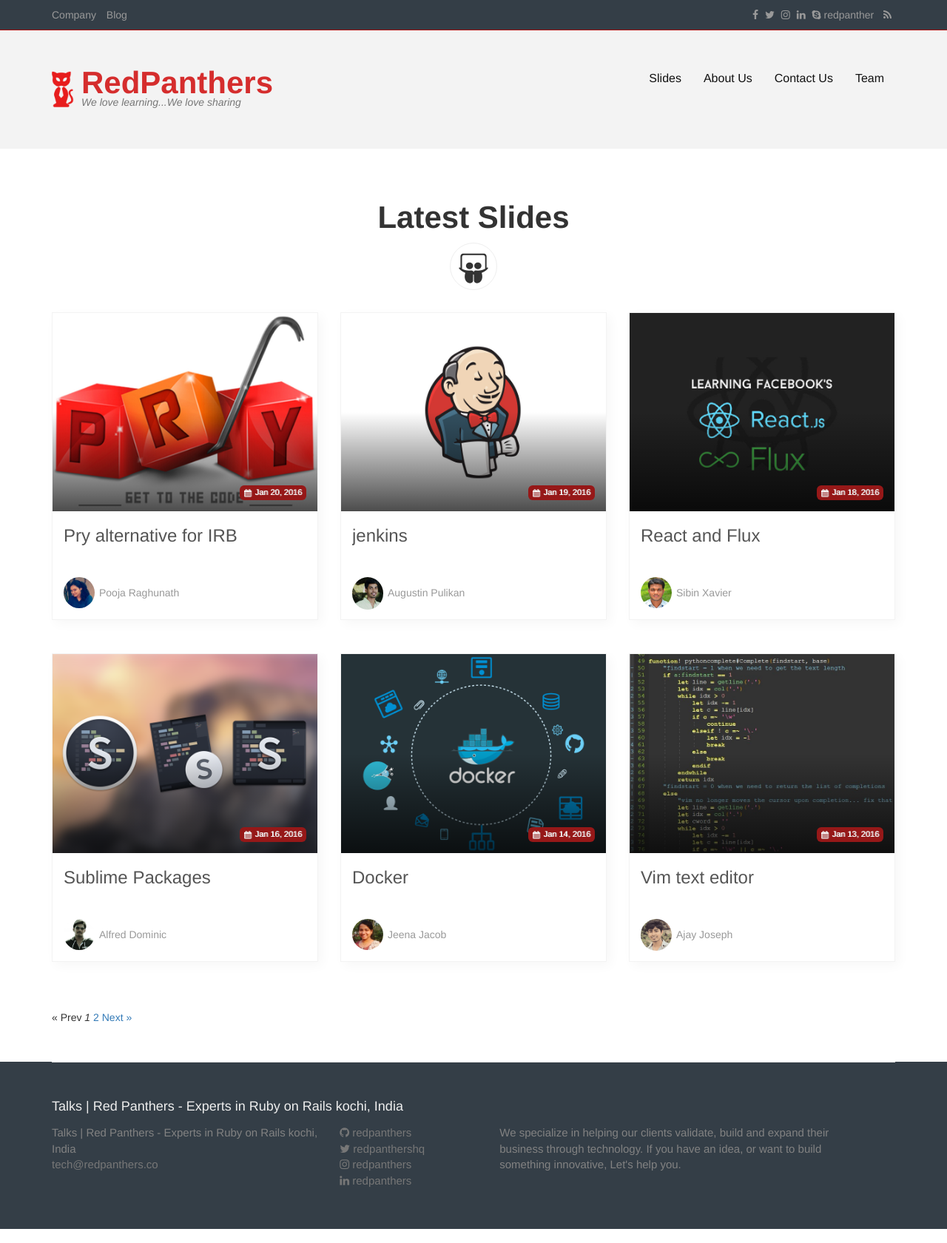
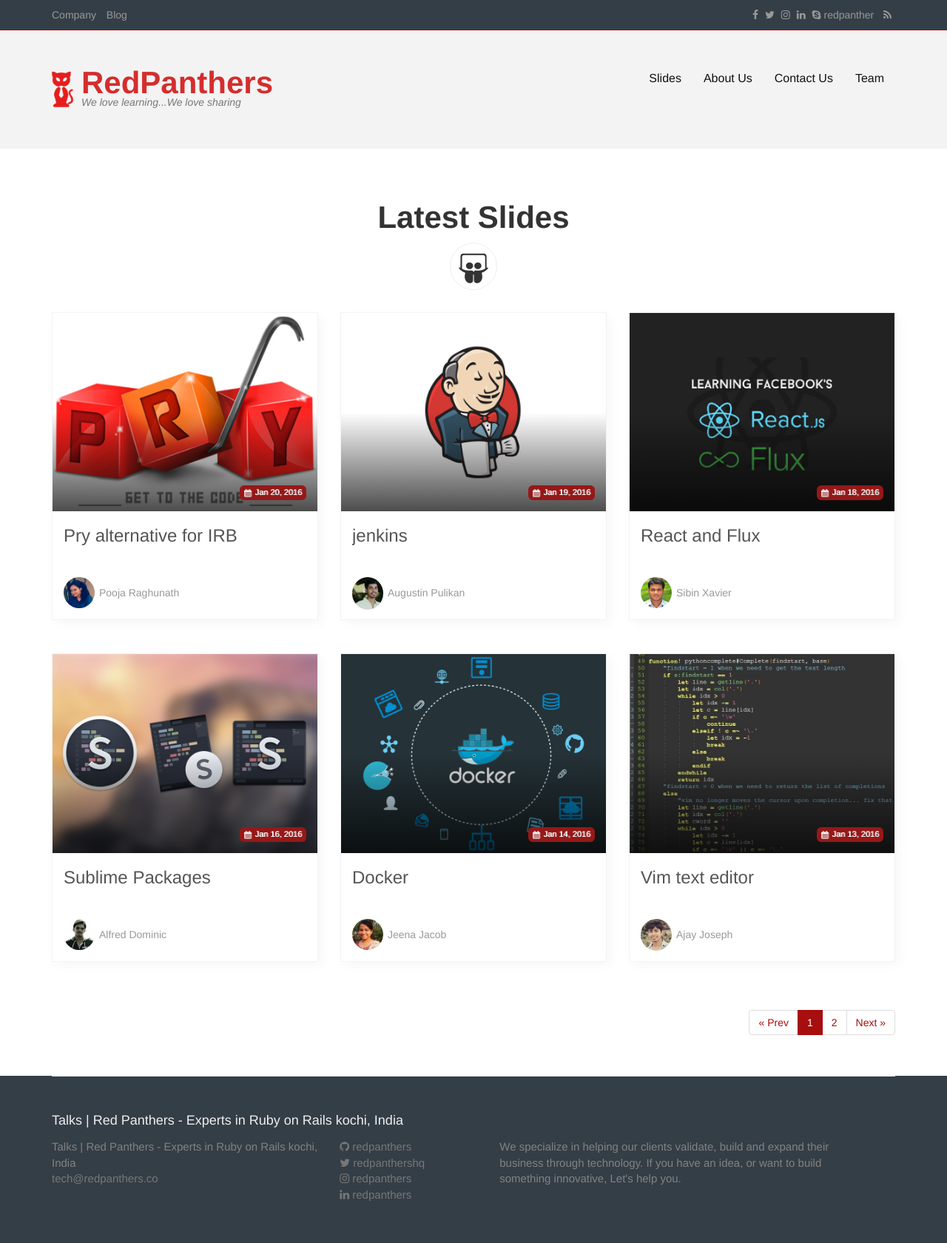
Before and after one commit to redpanthers/slides, a Jekyll site: the page built from index.html, in a window 1280 px wide. Shown: the whole page at 74% size. Built offline with Jekyll 4.4.1, drawn with Linux system fonts in a browser that asks for light colours; nearby versions of some CDN libraries; the list of posts is cut into pages by our own code.

Commit message:
Add pagination

```diff
--- a/_sass/_home.scss
+++ b/_sass/_home.scss
@@ -220,3 +220,22 @@
 		}
 	}
 }
+.pagination-section{
+	text-align: right;
+	.pagination{
+		li >  a{
+			color: #a70e0e;
+			&:hover,&:active,&:focus{
+				color: #a70e0e;
+			}
+		}
+		li > span{
+			color: #a70e0e;
+		}
+		li.active > a{
+			background: #a70e0e;
+			border-color: #a70e0e;
+			color: #fff;
+		}
+	}
+}
--- a/index.html
+++ b/index.html
@@ -13,7 +13,7 @@
 
 </div>
 
-
+<div class="post-section">
   <ul class="post-list slides-wrapper row">
     {% for post in paginator.posts %}
       <li class="col-xs-12 col-sm-6 col-md-4">
@@ -43,31 +43,46 @@
       </li>
     {% endfor %}
   </ul>
-
+</div>
+  <div class="pagination-section">
     {% if paginator.total_pages > 1 %}
-    <div class="pagination">
+      <ul class="pagination">
         {% if paginator.previous_page %}
+          <li>
             <a href="{{ paginator.previous_page_path | prepend: site.baseurl | replace: '//', '/' }}">&laquo; Prev</a>
+          </li>
         {% else %}
+          <li class="disabled">
             <span>&laquo; Prev</span>
+          </li>
         {% endif %}
 
         {% for page in (1..paginator.total_pages) %}
           {% if page == paginator.page %}
-          <em>{{ page }}</em>
+            <li class="active">
+              <a href="#">{{ page }} <span class="sr-only">(current)</span></a>
+            </li>
           {% elsif page == 1 %}
+            <li>
               <a href="{{ paginator.previous_page_path | prepend: site.baseurl | replace: '//', '/' }}">{{ page }}</a>
+            </li>
           {% else %}
+            <li>
               <a href="{{ site.paginate_path | prepend: site.baseurl | replace: '//', '/' | replace: ':num', page }}">{{ page }}</a>
+            </li>
           {% endif %}
         {% endfor %}
 
         {% if paginator.next_page %}
+          <li>
             <a href="{{ paginator.next_page_path | prepend: site.baseurl | replace: '//', '/' }}">Next &raquo;</a>
+          </li>
         {% else %}
+          <li class="disabled">
             <span>Next &raquo;</span>
+          </li>
+        {% endif %}
+      </ul>
     {% endif %}
   </div>
-  {% endif %}
-
 </div>
```
Lines whose indentation alone changed are shown as unchanged.
